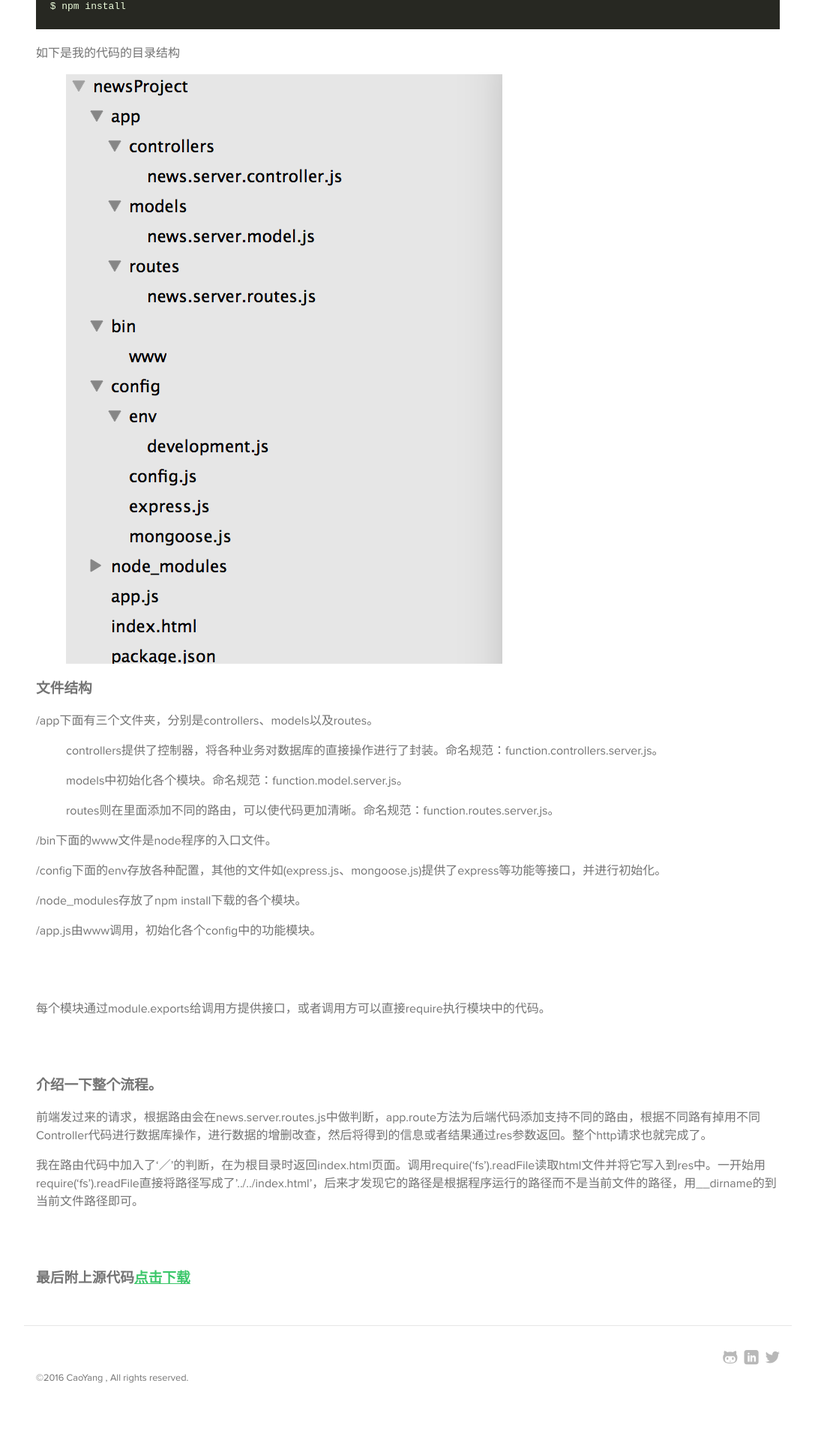
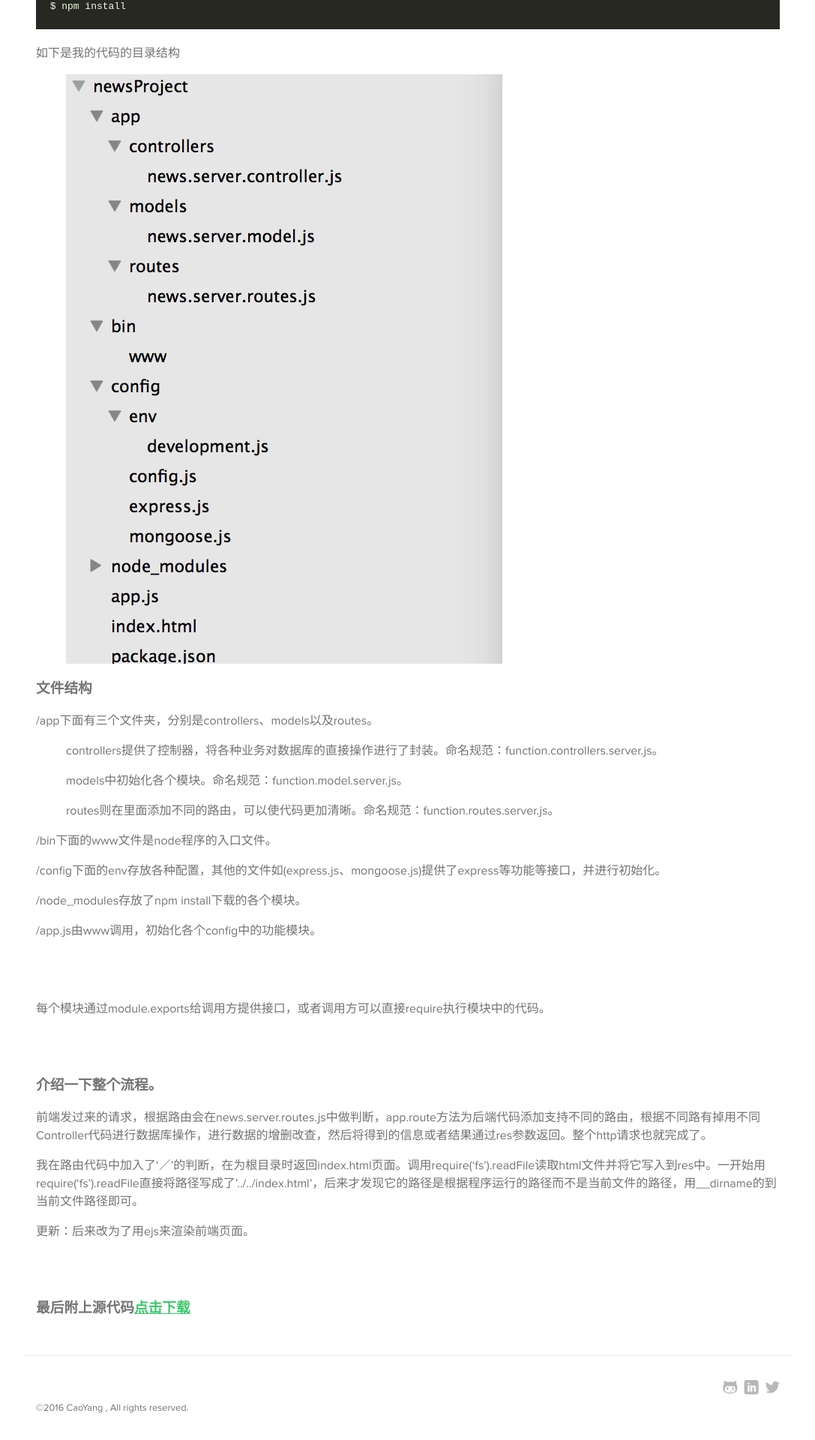
Before and after one commit to answershuto/Blog, a Jekyll site: the page built from _posts/2016-05-15-我的第一个nodeJS程序.MarkDown, in a window 1280 px wide. Shown: the part 1340-3260 px from the top of the page at 75% size, without its empty margins (96-1183 px from the left). Built offline with Jekyll 4.4.1, drawn with Linux system fonts in a browser that asks for light colours; some web fonts are replaced.

Commit message:
更新nodejs工程

```diff
--- a/_posts/2016-05-15-我的第一个nodeJS程序.MarkDown
+++ b/_posts/2016-05-15-我的第一个nodeJS程序.MarkDown
@@ -4,7 +4,7 @@ title:  "我的第一个nodeJS程序"
 date:   2016-05-15 20:37:00 +0800
 categories: jekyll update
 tags: [nodeJS]
-excerpt: 记录自己的第一个nodeJS项目的学习过程输出，以及对源码的分析。
+excerpt: 记录自己的第一个nodeJS项目的学习过程输出，以及对源码的分析.
 ---
 
 最近开始学习nodeJS，简单学习了一下之后开始搭建自己的第一个nodeJS程序，把整个流程梳理了一下。
@@ -72,6 +72,8 @@ excerpt: 记录自己的第一个nodeJS项目的学习过程输出，以及对
 
 我在路由代码中加入了‘／’的判断，在为根目录时返回index.html页面。调用require('fs').readFile读取html文件并将它写入到res中。一开始用require('fs').readFile直接将路径写成了'../../index.html'，后来才发现它的路径是根据程序运行的路径而不是当前文件的路径，用__dirname的到当前文件路径即可。
 
+更新：后来改为了用ejs来渲染前端页面。
+
 <br><br>
 
 ### 最后附上源代码[点击下载](/file/newsProject.zip)
```
Also changed, not shown: 1 other file.
